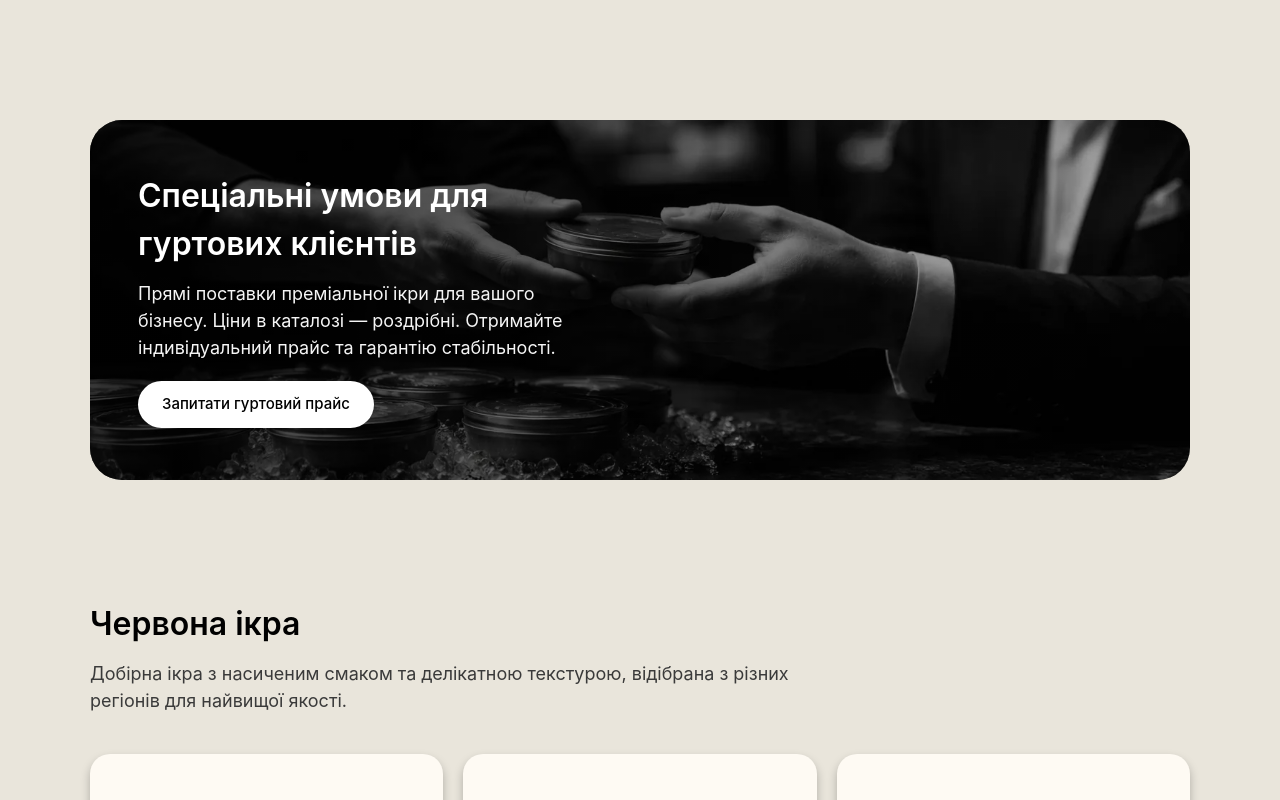
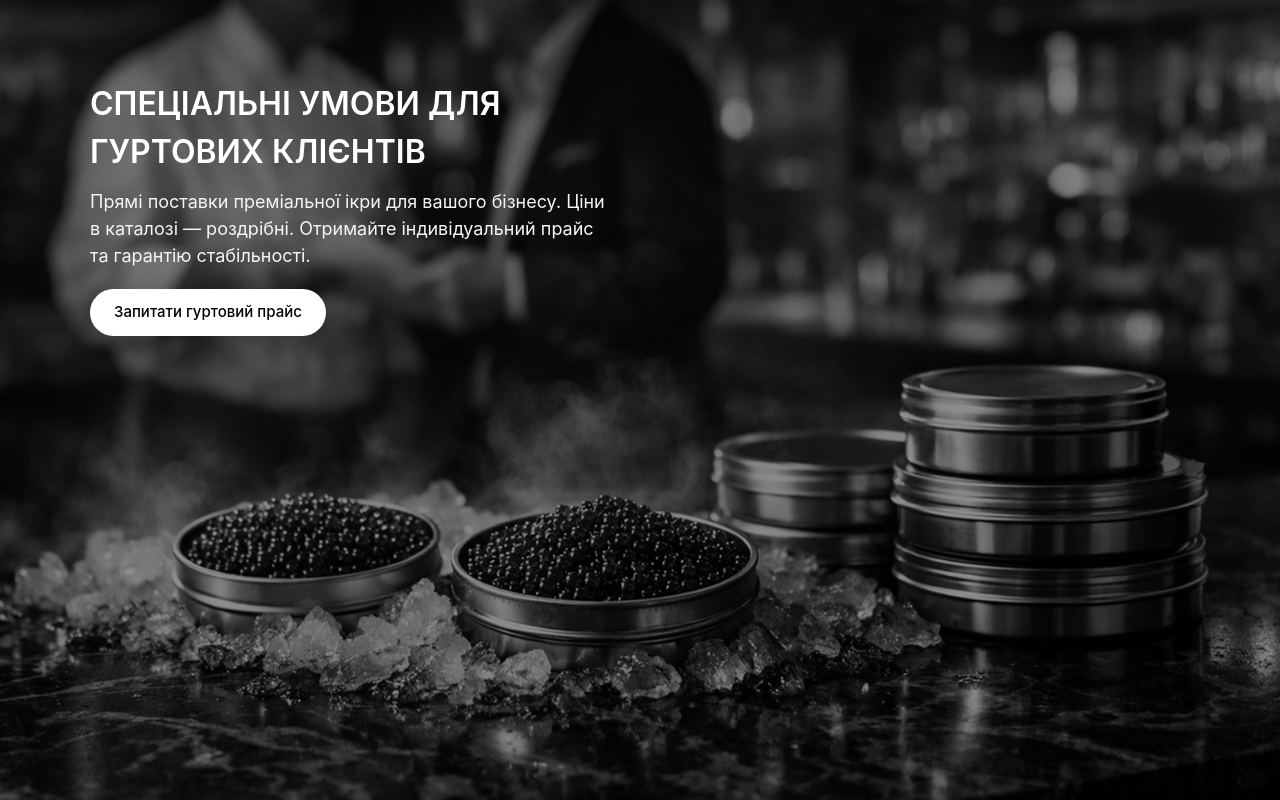
Before and after one commit to Ruslan-Opanasiuk/aquaculture, a React (Vite) app: page / in a window 1280 px wide. Shown: the top 800 px of the page. Built offline with nearby package versions, Linux system fonts and the light colour scheme.

Commit message:
тест2

```diff
--- a/src/components/WholesaleBanner.jsx
+++ b/src/components/WholesaleBanner.jsx
@@ -1,48 +1,52 @@
-import wholesaleHero from "../assets/images/test_baner.webp";
+import wholesaleHero from "../assets/images/Frame-9.webp";
 
-export default function WholesaleBanner() {
+export default function WholesaleHero() {
   return (
-    <section className="w-full flex justify-center">
-      <div className="w-full px-layout-gap tablet:max-w-[754px] desktop:max-w-[1140px]">
-        {/* Блок з фото */}
-        <div className="relative overflow-hidden rounded-[24px] tablet:rounded-[28px] desktop:rounded-[32px]">
+    <section className="relative w-full h-screen flex justify-center">
+      {/* Фото-фон */}
       <img
         src={wholesaleHero}
         alt="Преміальна ікра для гуртових клієнтів"
         className="
-              w-full
-              h-[220px]
-              phone-wide:h-[240px]
-              tablet:h-[320px]
-              desktop:h-[360px]
+          absolute inset-0
+          w-full h-full
           object-cover
-              object-center
-              align-middle
+          object-[28%_72%]
         "
       />
 
-          {/* Градієнт + текст поверх фото — тільки tablet+ */}
-          <div className="hidden tablet:block absolute inset-0">
-            <div className="absolute inset-0 bg-gradient-to-r from-black/75 via-black/55 to-black/20" />
-
-            <div className="absolute inset-0 flex items-center">
+      {/* Затемнення для читабельності тексту */}
       <div
         className="
+          absolute inset-0
+          bg-black/45
+        "
+        aria-hidden="true"
+      />
+
+      {/* Контент поверх фото */}
+      <div className="relative z-10 w-full h-full">
+        <div
+          className="
+            w-full h-full
             px-layout-gap
-                  tablet:px-10
-                  desktop:px-12
-                  py-6
-                  tablet:py-10
-                  max-w-[540px]
+            tablet:max-w-[754px]
+            desktop:max-w-[1140px]
+            mx-auto
+          "
+        >
+          <div
+            className="
+              pt-[10vh]
+              max-w-[520px]
               text-white
             "
           >
+            <h1 className="text-section-title font-semibold mb-3">
+              СПЕЦІАЛЬНІ УМОВИ ДЛЯ ГУРТОВИХ КЛІЄНТІВ
+            </h1>
 
-                <h2 className="text-section-title font-semibold mb-3">
-                  Спеціальні умови для гуртових клієнтів
-                </h2>
-
-                <p className="text-section-subtitle leading-[1.5] text-[#F5F5F5] mb-5 max-w-[32rem]">
+            <p className="text-section-subtitle leading-[1.5] text-[#F5F5F5] mb-5">
               Прямі поставки преміальної ікри для вашого бізнесу. Ціни в каталозі — роздрібні.
               Отримайте індивідуальний прайс та гарантію стабільності.
             </p>
@@ -65,37 +69,6 @@ export default function WholesaleBanner() {
           </div>
         </div>
       </div>
-        </div>
-
-        {/* Мобільний варіант: текст під фото, без оверлею */}
-        <div className="mt-4 tablet:hidden">
-
-          <h2 className="text-section-title font-semibold mb-2">
-            Спеціальні умови для гуртових клієнтів
-          </h2>
-
-          <p className="text-section-subtitle leading-[1.5] text-caviar-text mb-4">
-            Прямі поставки преміальної ікри для вашого бізнесу. Ціни в каталозі — роздрібні.
-            Отримайте індивідуальний прайс та гарантію стабільності.
-          </p>
-
-          <button
-            type="button"
-            className="
-              inline-flex items-center justify-center
-              rounded-full
-              px-6 py-3
-              text-[15px] font-medium
-              bg-black text-white
-              hover:bg-[#222222]
-              active:bg-[#111111]
-              transition-colors
-            "
-          >
-            Запитати гуртовий прайс
-          </button>
-        </div>
-      </div>
     </section>
   );
 }
--- a/src/components/old/InputField.jsx
+++ b/src/components/old/InputField.jsx
@@ -1,5 +1,5 @@
 import React from "react";
-import { questionnaireFonts } from "../theme/fontSizes";
+import { questionnaireFonts } from "../../theme/old/fontSizes";
 
 export default function InputField({ label, value, onChange }) {
   return (
--- a/src/components/old/RadioGroup.jsx
+++ b/src/components/old/RadioGroup.jsx
@@ -1,5 +1,5 @@
 import React from "react";
-import { questionnaireFonts } from "../theme/fontSizes";
+import { questionnaireFonts } from "../../theme/old/fontSizes";
 
 export default function RadioGroup({ label, options, selected, onChange }) {
   return (
--- a/src/components/old/SelectField.jsx
+++ b/src/components/old/SelectField.jsx
@@ -1,5 +1,5 @@
 import React, { useState } from "react";
-import { questionnaireFonts } from "../theme/fontSizes";
+import { questionnaireFonts } from "../../theme/old/fontSizes";
 
 export default function SelectField({ label, options, value, onChange }) {
   const [open, setOpen] = useState(false);
--- a/src/components/old/WholesaleForm.jsx
+++ b/src/components/old/WholesaleForm.jsx
@@ -2,7 +2,7 @@ import React, { useState } from "react";
 import InputField from "./InputField";
 import SelectField from "./SelectField";
 import RadioGroup from "./RadioGroup";
-import { questionnaireFonts } from "../theme/fontSizes";
+import { questionnaireFonts } from "../../theme/old/fontSizes";
 
 export default function WholesaleForm() {
   const [workFormat, setWorkFormat] = useState("");
--- a/src/pages/Catalog.jsx
+++ b/src/pages/Catalog.jsx
@@ -1,10 +1,11 @@
 import CatalogSection from "../components/CatalogSection";
 import { catalogSections } from "../data/catalogData";
 import WholesaleBanner from "../components/WholesaleBanner";
+import WholesaleForm from "../components/old/WholesaleForm";
 
 export default function Catalog() {
   return (
-    <main className="bg-[#E9E5DB] pt-[120px] pb-[120px] flex flex-col gap-[120px]">
+    <main className="bg-[#E9E5DB] pb-[120px] flex flex-col gap-[120px]">
 
       <WholesaleBanner />
 
@@ -12,6 +13,9 @@ export default function Catalog() {
       <CatalogSection {...catalogSections[2]} />
       <CatalogSection {...catalogSections[1]} />
       <CatalogSection {...catalogSections[3]} />
+
+      {/* <WholesaleForm /> */}
+
     </main>
   );
 }
@@ -28,6 +32,6 @@ export default function Catalog() {
     //     products={redCaviarProducts}
     //   />
 
-    //   <WholesaleForm />
+    //
 
     // </main>
```
Also changed, not shown: src/assets/images/Frame-9.webp (added). Lines whose indentation alone changed are shown as unchanged.
